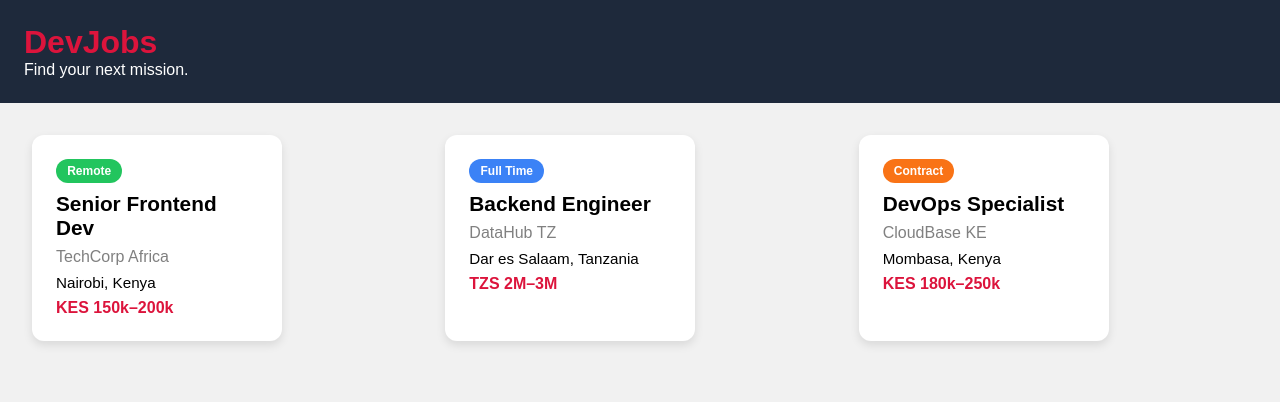
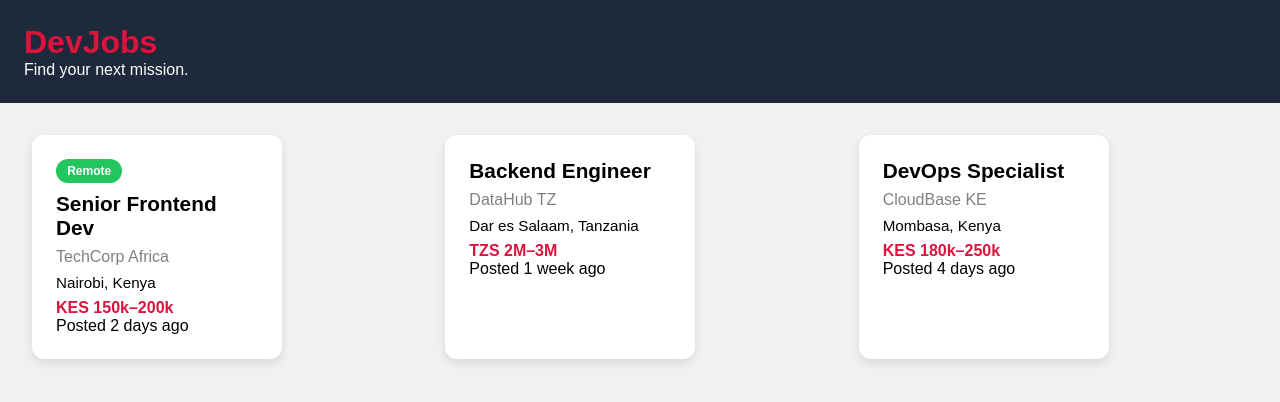
Before and after one commit to Fadboy31/devjobs, a React (Vite) app: page / in a window 1280 px wide. Shown: the top 402 px of the page. Built offline with nearby package versions, Linux system fonts and the light colour scheme.

Commit message:
feat: add typed JobCard props and dynamic job rendering

```diff
--- a/src/App.tsx
+++ b/src/App.tsx
@@ -10,6 +10,7 @@ const JOBS = [
     salary: "KES 150k–200k",
     isRemote: true,
     type: "Remote" as const,
+    postedAt: "2 days ago",
   },
 
   {
@@ -20,6 +21,7 @@ const JOBS = [
     salary: "TZS 2M–3M",
     isRemote: false,
     type: "Full Time" as const,
+    postedAt: "1 week ago",
   },
 
   {
@@ -30,6 +32,7 @@ const JOBS = [
     salary: "KES 180k–250k",
     isRemote: false,
     type: "Contract" as const,
+    postedAt: "4 days ago",
   },
 ];
 
--- a/src/components/JobCard.tsx
+++ b/src/components/JobCard.tsx
@@ -1,41 +1,45 @@
 import Badge from "./Badge";
 import styles from "./JobCard.module.css";
 
-export interface Job {
+export interface JobProps {
   id: number;
   title: string;
   company: string;
   location: string;
-  salary: string;
+  salary?: string;
   isRemote: boolean;
-  type: "Remote" | "Full Time" | "Contract";
+  postedAt: string;
 }
 
-interface JobCardProps {
-  job: Job;
-}
-
-export default function JobCard({ job }: JobCardProps) {
+function JobCard({
+  title,
+  company,
+  location,
+  salary,
+  isRemote,
+  postedAt,
+}: JobProps) {
   return (
     <div className={styles.card}>
-      <Badge
-        label={job.type}
-        variant={
-          job.type === "Remote"
-            ? "remote"
-            : job.type === "Full Time"
-            ? "fulltime"
-            : "contract"
-        }
-      />
+      {isRemote && (
+        <Badge label="Remote" variant="remote" />
+      )}
 
-      <h2 className={styles.title}>{job.title}</h2>
+      <h2 className={styles.title}>{title}</h2>
 
-      <p className={styles.company}>{job.company}</p>
+      <p className={styles.company}>{company}</p>
 
-      <p className={styles.location}>{job.location}</p>
+      <p className={styles.location}>{location}</p>
 
-      <p className={styles.salary}>{job.salary}</p>
+      {salary && (
+        <p className={styles.salary}>{salary}</p>
+      )}
+
+      <p className={styles.postedAt}>
+        Posted {postedAt}
+      </p>
     </div>
   );
 }
+
+export default JobCard;
--- a/src/components/JobList.tsx
+++ b/src/components/JobList.tsx
@@ -1,14 +1,23 @@
-import JobCard, { type Job } from "./JobCard";
+import JobCard, { type JobProps } from "./JobCard";
 
 interface JobListProps {
-  jobs: Job[];
+  jobs: JobProps[];
 }
 
 export default function JobList({ jobs }: JobListProps) {
   return (
     <main className="job-list">
       {jobs.map((job) => (
-        <JobCard key={job.id} job={job} />
+        <JobCard
+          key={job.id}
+          id={job.id}
+          title={job.title}
+          company={job.company}
+          location={job.location}
+          salary={job.salary}
+          isRemote={job.isRemote}
+          postedAt={job.postedAt}
+        />
       ))}
     </main>
   );
```
